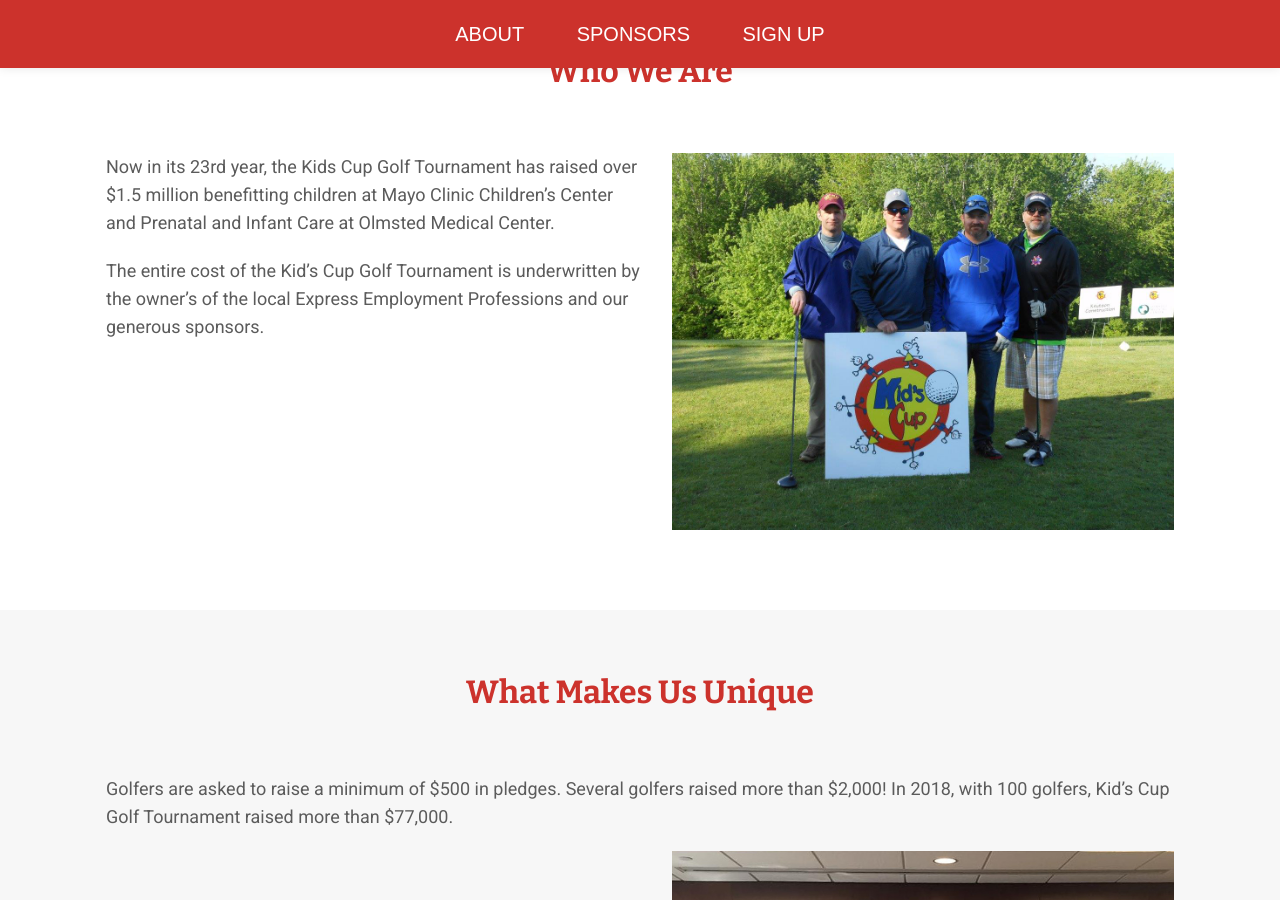
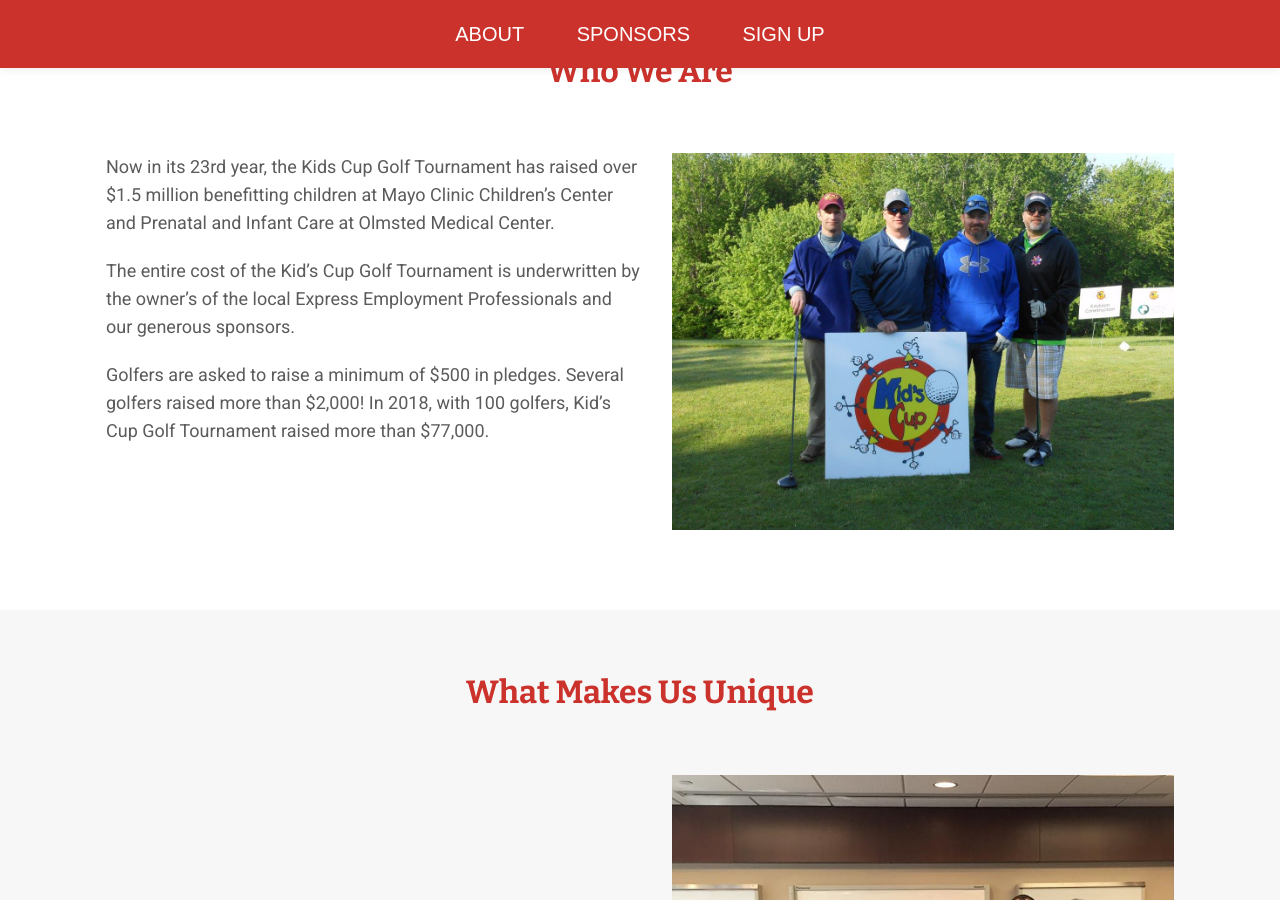
Before and after one commit to kidscuprochester/kidscuprochester.github.io, a Jekyll site: the page built from index.md, in a window 1280 px wide and 900 px high, scrolled down 1021 px. Built offline with Jekyll 4.4.1, drawn with Linux system fonts in a browser that asks for light colours; nearby versions of some CDN libraries.

Commit message:
Updated Config

```diff
--- a/_config.yml
+++ b/_config.yml
@@ -26,13 +26,12 @@ who_we_are:
   text: "Now in its 23rd year, the Kids Cup Golf Tournament has raised over $1.5 million
     benefitting children at Mayo Clinic Children's Center and Prenatal and Infant
     Care at Olmsted Medical Center. \n\nThe entire cost of the Kid's Cup Golf Tournament
-    is underwritten by the owner's of the local Express Employment Professions and
-    our generous sponsors.\n\n"
+    is underwritten by the owner's of the local Express Employment Professionals and
+    our generous sponsors.\n\nGolfers are asked to raise a minimum of $500 in pledges.
+    Several golfers raised more than $2,000! In 2018, with 100 golfers, Kid's Cup
+    Golf Tournament raised more than $77,000. \n\n"
   image: "/uploads/players_1.jpg"
 what_makes_us_unique:
-  top_text: "Golfers are asked to raise a minimum of $500 in pledges. Several golfers
-    raised more than $2,000! In 2018, with 100 golfers, Kid's Cup Golf Tournament
-    raised more than $77,000. \n\n"
   middle_image: "/uploads/mayo_check.jpg"
   bottom_image:
 2019 Schedule:
```
